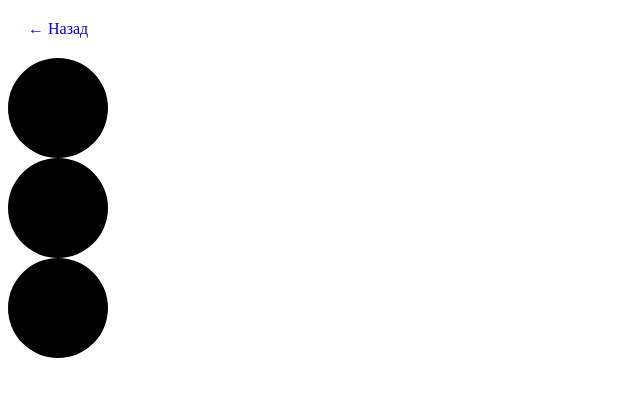
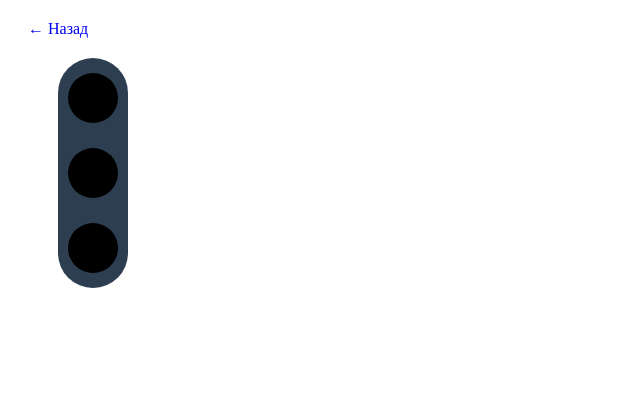
Before and after one commit to 1Seva1/task_6.8, a plain HTML site: page task3/index.html in a window 1280 px wide. Shown: the whole page, without its empty margins (0-640 px from the left). Drawn offline with Linux system fonts and the light colour scheme.

Commit message:
edit task3 css

```diff
--- a/task3/style.css
+++ b/task3/style.css
@@ -1,6 +1,21 @@
+
 #trafficLight {
-    width: 100px;
-    height: 100px;
+    width: 50px;
+    height: 50px;
     border-radius: 50%;
     background: black;
 }
+#allLight {
+    margin-left: 50px;
+    display: flex;
+    justify-content: space-between;
+    align-items: center;
+    flex-direction: column;
+    padding: 15px 0;
+    border-radius: 50px;
+    background-color: #2c3e50;
+    width: 70px;
+    height: 200px;
+
+
+}
```
